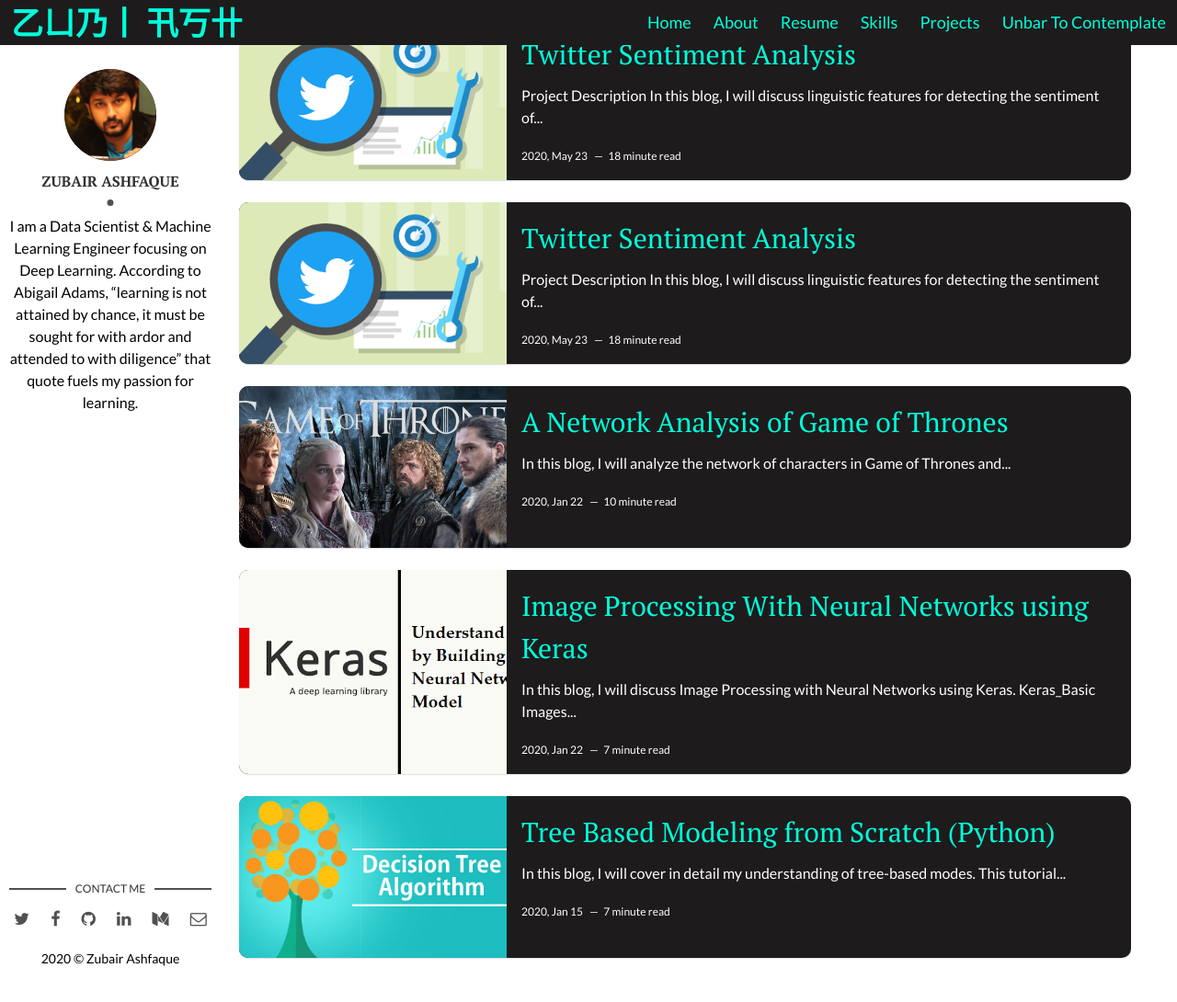
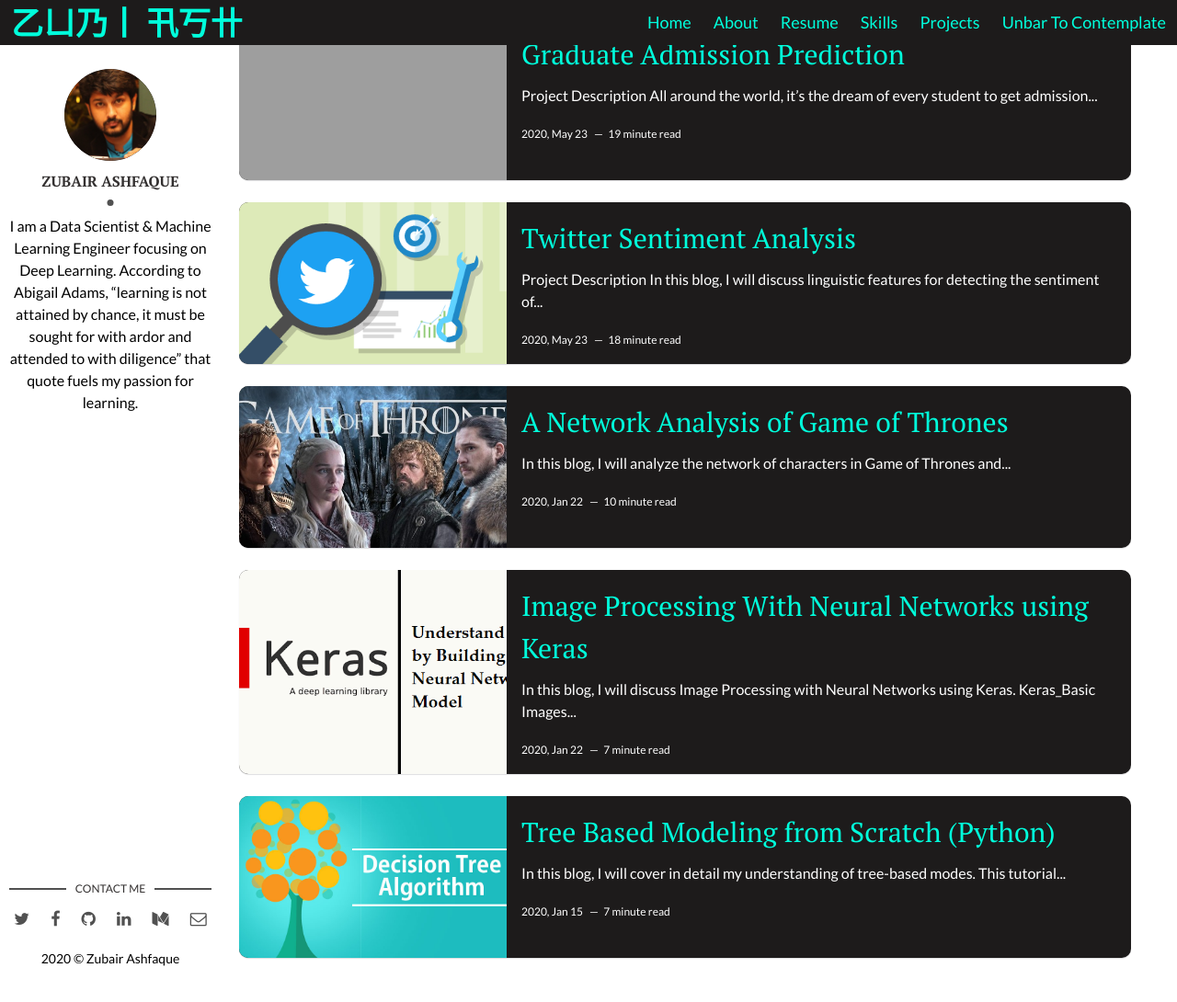
Before and after one commit to zubairashfaque/my-site, a Jekyll site: the page built from index.html, in a window 1280 px wide and 1142 px high. Shown: the top 1090 px of the window at 92% size. Built offline with Jekyll 4.4.1, drawn with Linux system fonts in a browser that asks for light colours; the list of posts is cut into pages by our own code; grey boxes are pictures that could not be loaded.

Commit message:
Update 2020-06-14-Graduate-Admission-Prediction.markdown

```diff
--- a/_posts/2020-06-14-Graduate-Admission-Prediction.markdown
+++ b/_posts/2020-06-14-Graduate-Admission-Prediction.markdown
@@ -1,19 +1,19 @@
 ---
 layout: post
-title: Twitter Sentiment Analysis
+title: Graduate Admission Prediction
 date: 2020-05-24 00:00:00 +0300
-description: In this blog, I will discuss linguistic features for detecting the sentiment of Twitter messages. (optional)
-img: sentiment.png # Add image post (optional)
+description: In this blog, I will discuss how to predict admission probability on the basis of your portfolio. (optional)
+img: pro_grad_pic_1.jpeg # Add image post (optional)
 fig-caption: # Add figcaption (optional)
-tags: [ZUBI_ASH, PROJECT, NLP, Twitter, linguistic, sentiment] # add tag
+tags: [ZUBI_ASH, PROJECT, REGRESSION, Admission] # add tag
 ---
 
 ##  Project Description
-In this blog, I will discuss linguistic features for detecting the sentiment of Twitter messages. I take a supervised approach to the problem, but I removed hashtags in the Twitter data for building training data.
+All around the world, it's the dream of every student to get admission to the Ivy League and students are often worried about their chances of admission to graduate school. The aim of this blog is to show how a regression model can be built to predict the chance of admission into a particular university based on the student's profile. This model will give students a clear idea about their admission probability in a particular university.
 
 
 {: .center}
-![GOT]({{site.baseurl}}/assets/img/sentiment_2.jpg)
+![GOT]({{site.baseurl}}/assets/img/pro_grad_pic_3.png)
 
 ## Introduction
 
```
